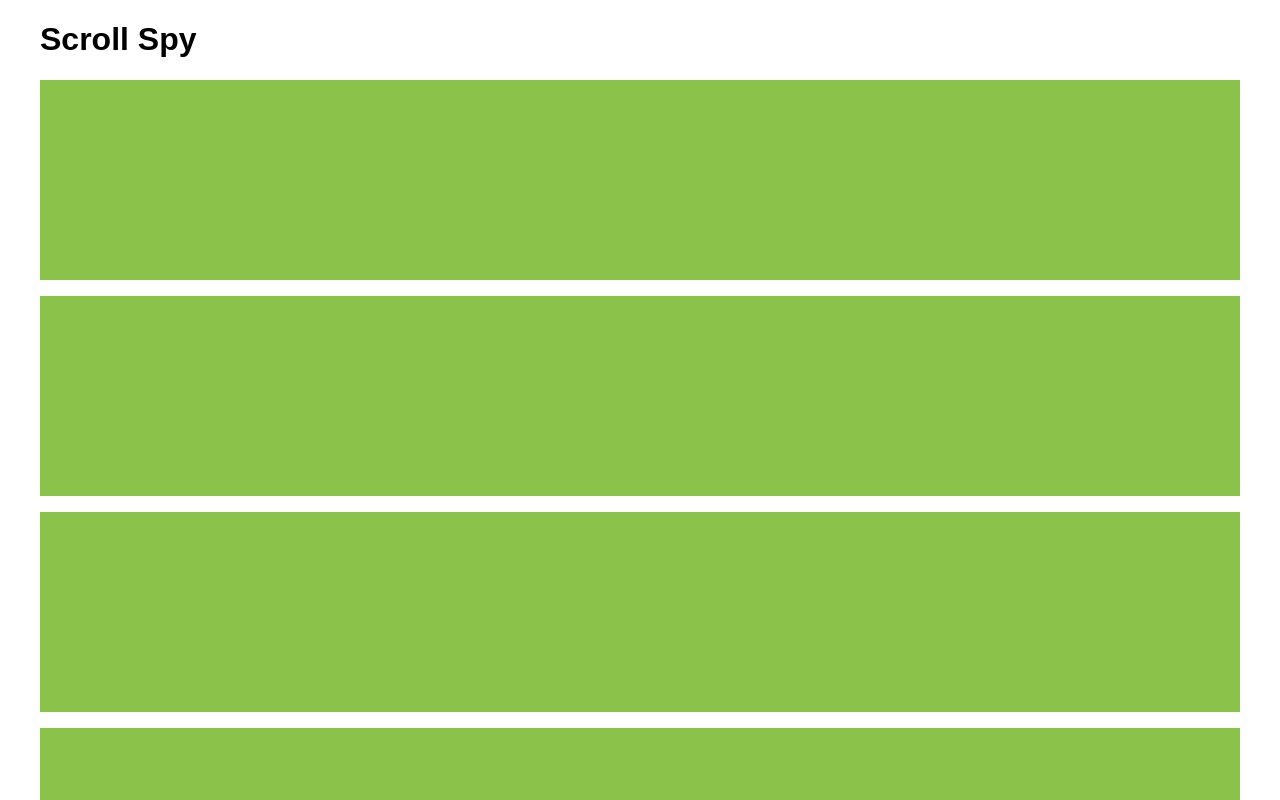
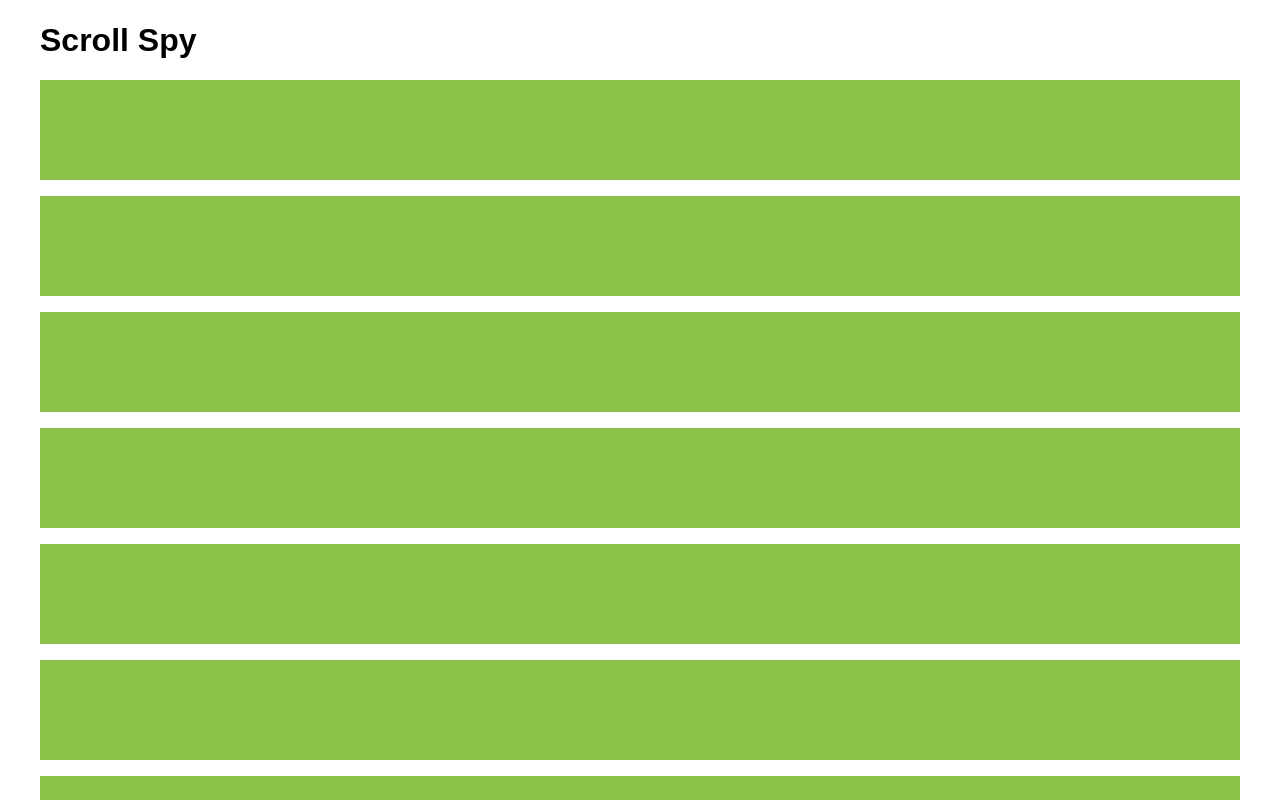
Before and after one commit to Rhym/scroll-spy, a website: page docs/index.html in a window 1280 px wide. Shown: the top 800 px of the page. Drawn offline with Linux system fonts and the light colour scheme.

Commit message:
Updated docs

```diff
--- a/docs/index.html
+++ b/docs/index.html
@@ -9,8 +9,8 @@
     <link rel="stylesheet" href="styles.css">
 </head>
 <body>
+<header class="header"><h1>Scroll Spy</h1></header>
 <section class="container">
-    <h1>Scroll Spy</h1>
     <aside class="item js-scroll-spy"></aside>
     <aside class="item js-scroll-spy"></aside>
     <aside class="item js-scroll-spy"></aside>
--- a/docs/styles.css
+++ b/docs/styles.css
@@ -4,7 +4,14 @@ html {
     font-family: sans-serif;
     line-height: 1.15;
     -ms-text-size-adjust: 100%;
-    -webkit-text-size-adjust: 100%
+    -webkit-text-size-adjust: 100%;
+    box-sizing: border-box;
+}
+
+*,
+*::before,
+*::after {
+    box-sizing: inherit;
 }
 
 body {
@@ -20,14 +27,49 @@ h1 {
     margin: .67em 0
 }
 
+.header {
+    height: 5rem;
+    position: fixed;
+    top: 0;
+    right: 0;
+    left: 0;
+    display: flex;
+    align-items: center;
+    transform: translateZ(0);
+}
+
+.js-is-scrolled .header {
+    background: rgba(0, 0, 0, 1);
+    color: #fff;
+}
+
+.header h1 {
+    width: 100%;
+    margin: 0 auto;
+}
+
+@media (min-width: 1200px) {
+    .header h1 {
+        width: 1200px;
+    }
+}
+
 .container {
-    width: 1200px;
+    width: 100%;
     margin: 0 auto;
+    padding: 5rem 1rem 0 1rem;
+}
+
+@media (min-width: 1200px) {
+    .container {
+        width: 1200px;
+        padding: 5rem 0 0;
+    }
 }
 
 .item {
     background: rgba(0, 0, 0, 0.2);
-    min-height: 200px;
+    min-height: 100px;
     transition: 200ms ease background-color;
 }
 
```
